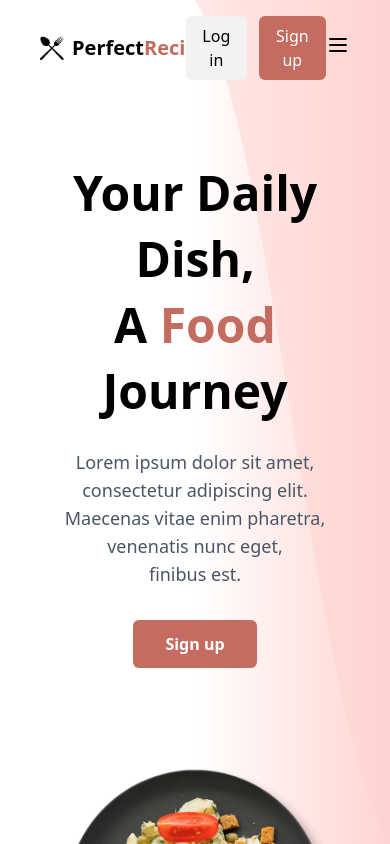
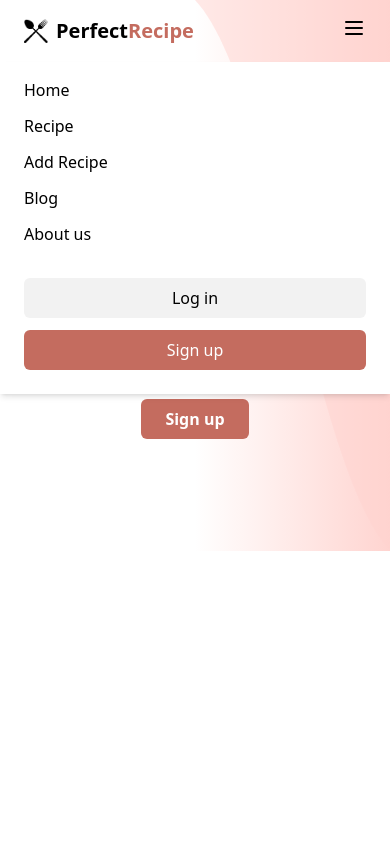
Before and after one commit to RidaKhan09/Recipe_web, a React (Vite) app: page / in a window 390 px wide. Both pictures are taken after a click on the button 338 px from the left and 45 px from the top of the page. Shown: the top 844 px of the page. Built offline with nearby package versions, Linux system fonts and the light colour scheme.

Commit message:
changings

```diff
--- a/src/App.css
+++ b/src/App.css
@@ -23,14 +23,6 @@
     transform: rotate(360deg);
   }
 }
-@keyframes blink {
-  0%, 100% { opacity: 1; }
-  50% { opacity: 0; }
-}
-
-.animate-blink {
-  animation: blink 1s step-start infinite;
-}
 @keyframes loading-bar {
   0% { transform: translateX(-100%); }
   100% { transform: translateX(200%); }
--- a/src/components/Hero/hero.jsx
+++ b/src/components/Hero/hero.jsx
@@ -4,9 +4,9 @@
 
 const Hero = () => {
   return (
-    <section className="rrelative w-full bg-gradient-to-r from-white via-white to-[#FFD4D0] pt-40 py-16 overflow-hidden">
+    <section className="relative w-full bg-gradient-to-r from-white via-white to-[#FFD4D0] pt-40 py-16 overflow-hidden">
       {/* Curved SVG Background */}
-       <div className="absolute right-0 top-0 h-full w-1/2">
+      <div className="absolute right-0 top-0 h-full w-1/2">
         <svg
           viewBox="0 0 500 1000"
           preserveAspectRatio="none"
@@ -22,23 +22,23 @@
       <div className="max-w-[1400px] mx-auto flex flex-col lg:flex-row items-center px-6 lg:px-10 relative z-10">
         {/* Left Text */}
         <div className="lg:w-1/2 text-center lg:text-left mb-12 lg:mb-0">
-          <h1 className="text-5xl font-bold mb-6 leading-snug">
+          <h1 className="text-3xl sm:text-4xl lg:text-5xl font-bold mb-6 leading-snug">
             Your Daily Dish,
             <br />
             A <span className="text-[#C46C5F]">Food</span> Journey
           </h1>
-          <p className="text-gray-600 text-lg mb-8">
+          <p className="text-sm sm:text-base lg:text-lg text-gray-600 mb-8">
             Lorem ipsum dolor sit amet, consectetur adipiscing elit.<br />
             Maecenas vitae enim pharetra, venenatis nunc eget,<br />
             finibus est.
           </p>
-          <button className="px-8 py-3 bg-[#C46C5F] text-white font-semibold rounded-md hover:bg-[#b1584e] transition">
+          <button className="px-6 sm:px-8 py-2 sm:py-3 bg-[#C46C5F] text-white font-semibold rounded-md hover:bg-[#b1584e] transition">
             Sign up
           </button>
         </div>
 
         {/* Right Image + Testimonial */}
-        <div className="lg:w-1/2 relative">
+        <div className="hidden md:block lg:w-1/2 relative">
           {/* Food Image */}
           <img
             src={foodImg}
--- a/src/components/LoadingScren.jsx
+++ b/src/components/LoadingScren.jsx
@@ -27,7 +27,6 @@
     <div className="fixed inset-0 z-50 bg-white text-black-100 flex flex-col items-center justify-center">
       <div className="mb-4 text-4xl font-mono font-bold">
         {text}
-        <span className="animate-blink ml-1">|</span>
       </div>
 
       <div className="w-[200px] h-[2px] bg-black rounded relative overflow-hidden">
--- a/src/components/Navbar/Navbar.jsx
+++ b/src/components/Navbar/Navbar.jsx
@@ -1,10 +1,12 @@
-import React from 'react'
+import React, { useState } from 'react'
 import logo from '../../assets/logo.png' // Your logo image
 
 const Navbar = () => {
+  const [menuOpen, setMenuOpen] = useState(false)
+
   return (
-    <nav className="w-full fixed top-0 left-0 z-40">
-      <div className="max-w-[1400px] w-full mx-auto flex items-center justify-between px-10 py-4">
+    <nav className="w-full fixed top-0 left-0 z-40 bg-transparent ">
+      <div className="max-w-[1400px] w-full mx-auto flex items-center justify-between px-6 lg:px-10 py-4">
         {/* Logo */}
         <div className="flex items-center space-x-2">
           <img src={logo} alt="Perfect Recipe Logo" className="h-6 w-6 object-contain" />
@@ -14,7 +16,7 @@
           </h1>
         </div>
 
-        {/* Nav Links */}
+        {/* Desktop Nav Links */}
         <ul className="hidden lg:flex items-center space-x-6 font-medium text-black">
           <li><a href="#" className="hover:text-[#C46C5F]">Home</a></li>
           <li><a href="#" className="hover:text-[#C46C5F]">Recipe</a></li>
@@ -23,8 +25,8 @@
           <li><a href="#" className="hover:text-[#C46C5F]">About us</a></li>
         </ul>
 
-        {/* Auth Buttons */}
-        <div className="flex items-center space-x-3">
+        {/* Desktop Auth Buttons */}
+        <div className="hidden lg:flex items-center space-x-3">
           <button className="px-4 py-2 bg-[#F2F2F2] text-black font-medium rounded-md focus:outline-none">
             Log in
           </button>
@@ -33,15 +35,40 @@
           </button>
         </div>
 
-        {/* Mobile Menu Button (Optional) */}
+        {/* Mobile Menu Button */}
         <div className="lg:hidden">
-          <button className="text-black focus:outline-none">
+          <button
+            onClick={() => setMenuOpen(!menuOpen)}
+            className="text-black focus:outline-none"
+          >
             <svg xmlns="http://www.w3.org/2000/svg" className="h-6 w-6" fill="none" viewBox="0 0 24 24" stroke="currentColor">
               <path strokeLinecap="round" strokeLinejoin="round" strokeWidth={2} d="M4 6h16M4 12h16M4 18h16" />
             </svg>
           </button>
         </div>
       </div>
+
+      {/* Mobile Menu */}
+      {menuOpen && (
+        <div className="lg:hidden bg-white shadow-md px-6 pt-4 pb-6 space-y-4">
+          <ul className="space-y-3 font-medium text-black">
+            <li><a href="#" className="block hover:text-[#C46C5F]">Home</a></li>
+            <li><a href="#" className="block hover:text-[#C46C5F]">Recipe</a></li>
+            <li><a href="#" className="block hover:text-[#C46C5F]">Add Recipe</a></li>
+            <li><a href="#" className="block hover:text-[#C46C5F]">Blog</a></li>
+            <li><a href="#" className="block hover:text-[#C46C5F]">About us</a></li>
+          </ul>
+
+          <div className="pt-4 flex flex-col space-y-3">
+            <button className="w-full px-4 py-2 bg-[#F2F2F2] text-black font-medium rounded-md focus:outline-none">
+              Log in
+            </button>
+            <button className="w-full px-4 py-2 bg-[#C46C5F] text-white font-medium rounded-md focus:outline-none">
+              Sign up
+            </button>
+          </div>
+        </div>
+      )}
     </nav>
   )
 }
```
